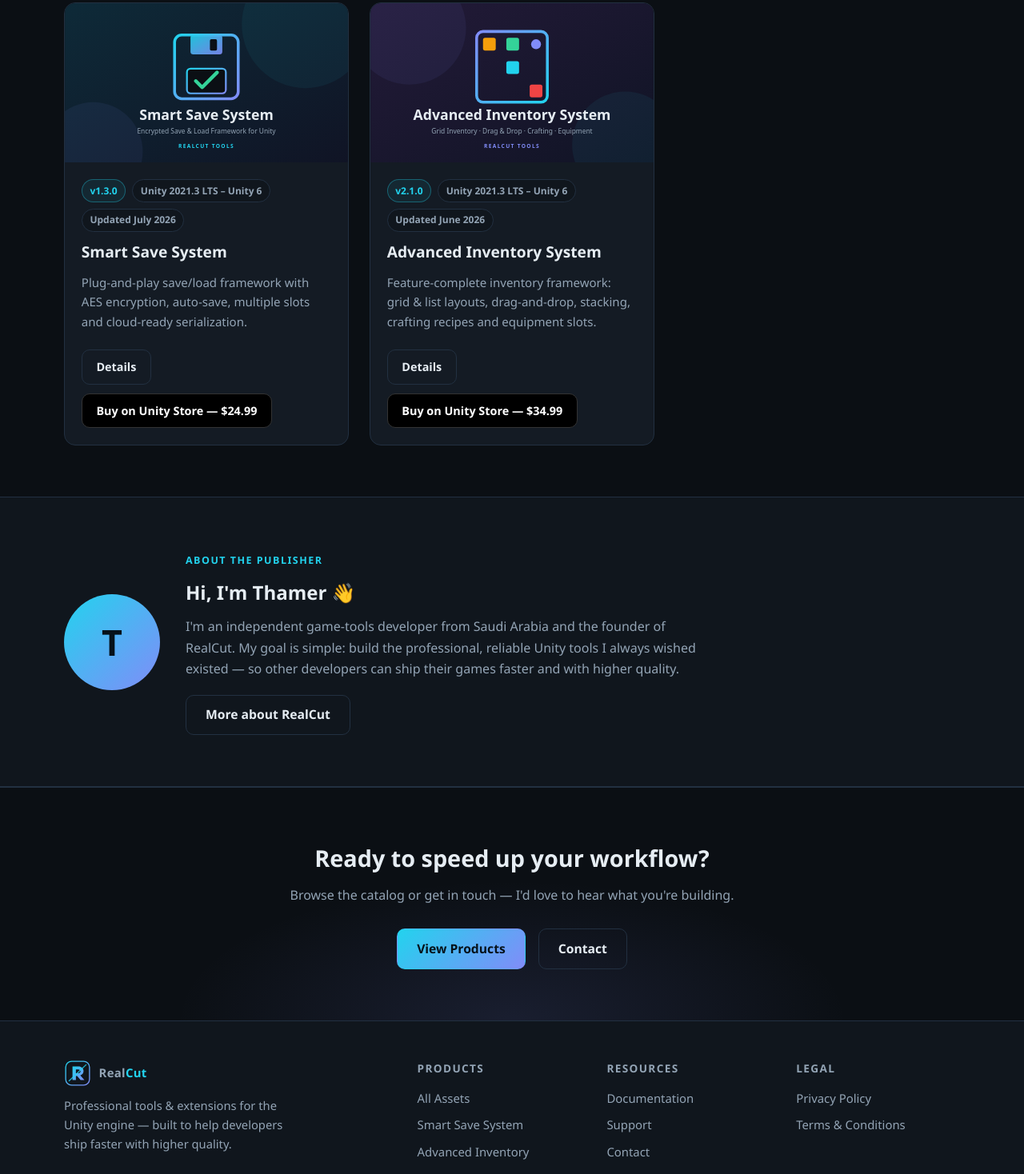
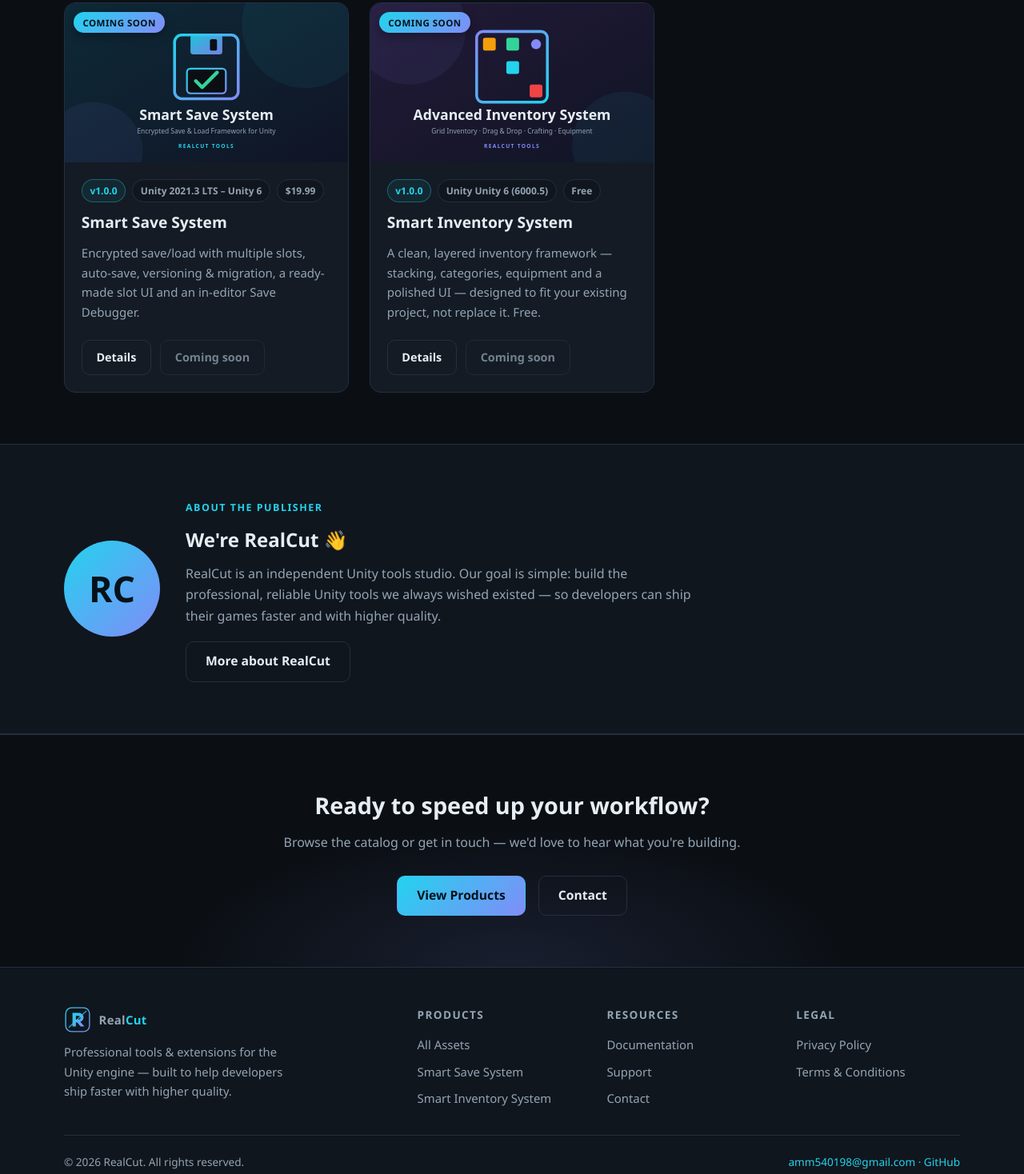
Before and after one commit to thamer-21/thamer-21.github.io, a plain HTML site: page index.html in a window 1280 px wide. Shown: the part 1414-2882 px from the top of the page at 80% size. Drawn offline with Linux system fonts and the light colour scheme.

Commit message:
Update catalog to real assets; company-wide RealCut branding
- Replace placeholder products with the real two assets:
  Smart Save System ($19.99, launch-week 30% off, coming soon) and
  Smart Inventory System (free, coming soon).
- Coming-soon status shows a disabled button instead of a dead store link.
- Reframe the publisher from a personal founder to RealCut the studio.
- Fix a stale footer link to the old product id.
- Ignore internal working folders so they are never published.

```diff
--- a/css/style.css
+++ b/css/style.css
@@ -158,6 +158,49 @@
   border-color: #333;
 }
 .btn-store:hover { border-color: var(--accent); box-shadow: 0 8px 24px rgba(0, 0, 0, 0.4); }
+
+/* A "Coming soon" action: looks like a button, does nothing, never a dead link. */
+.btn.is-disabled {
+  background: transparent;
+  color: var(--text-dim);
+  border-color: var(--border);
+  cursor: default;
+  pointer-events: none;
+  opacity: 0.75;
+}
+.btn.is-disabled:hover { transform: none; box-shadow: none; }
+
+/* Price shown on a product's detail spec list. */
+.price-tag { font-weight: 700; color: var(--text); }
+.price-tag.free { color: var(--accent); }
+.price-offer {
+  display: inline-block;
+  margin-left: 0.5rem;
+  font-size: 0.78rem;
+  font-weight: 600;
+  color: var(--accent);
+  border: 1px solid rgba(34, 211, 238, 0.35);
+  background: rgba(34, 211, 238, 0.07);
+  border-radius: 999px;
+  padding: 0.1rem 0.55rem;
+}
+
+/* "Coming soon" ribbon across a product card's thumbnail. */
+.thumb { position: relative; }
+.ribbon {
+  position: absolute;
+  top: 0.7rem;
+  left: 0.7rem;
+  font-size: 0.72rem;
+  font-weight: 700;
+  letter-spacing: 0.04em;
+  text-transform: uppercase;
+  color: #06121a;
+  background: linear-gradient(135deg, var(--accent), var(--accent-2));
+  border-radius: 999px;
+  padding: 0.22rem 0.7rem;
+  box-shadow: 0 4px 14px rgba(0, 0, 0, 0.35);
+}
 
 /* ---------- Hero ---------- */
 .hero {
--- a/index.html
+++ b/index.html
@@ -84,14 +84,14 @@
     <section class="section alt">
       <div class="container">
         <div class="about-hero">
-          <div class="avatar">T</div>
+          <div class="avatar">RC</div>
           <div>
             <span class="eyebrow">About the publisher</span>
-            <h2 style="margin-bottom:0.6rem">Hi, I'm Thamer 👋</h2>
+            <h2 style="margin-bottom:0.6rem">We're RealCut 👋</h2>
             <p style="color:var(--text-dim); max-width:640px">
-              I'm an independent game-tools developer from Saudi Arabia and the founder of RealCut.
-              My goal is simple: build the professional, reliable Unity tools I always wished existed —
-              so other developers can ship their games faster and with higher quality.
+              RealCut is an independent Unity tools studio. Our goal is simple: build the professional,
+              reliable Unity tools we always wished existed — so developers can ship their games faster
+              and with higher quality.
             </p>
             <div style="margin-top:1.2rem">
               <a href="about.html" class="btn btn-outline">More about RealCut</a>
@@ -105,7 +105,7 @@
     <section class="cta-band">
       <div class="container">
         <h2>Ready to speed up your workflow?</h2>
-        <p>Browse the catalog or get in touch — I'd love to hear what you're building.</p>
+        <p>Browse the catalog or get in touch — we'd love to hear what you're building.</p>
         <div class="hero-actions">
           <a href="products.html" class="btn btn-primary">View Products</a>
           <a href="contact.html" class="btn btn-outline">Contact</a>
--- a/js/main.js
+++ b/js/main.js
@@ -51,7 +51,7 @@
           <ul>
             <li><a href="products.html">All Assets</a></li>
             <li><a href="product.html?id=smart-save">Smart Save System</a></li>
-            <li><a href="product.html?id=advanced-inventory">Advanced Inventory</a></li>
+            <li><a href="product.html?id=smart-inventory">Smart Inventory System</a></li>
           </ul>
         </div>
         <div>
--- a/js/products.js
+++ b/js/products.js
@@ -1,37 +1,43 @@
 /* RealCut — product catalog data + render logic.
-   NOTE: These are sample/showcase entries for the publisher portfolio.
-   Replace images, links and copy with real asset data before going live. */
+   Real asset data. `status` drives the card/button: "coming-soon" shows a
+   disabled button and hides the (not-yet-real) store link; "live" shows a
+   working Buy button. Flip Smart Save to "live" and fill storeUrl on launch. */
 
 const PRODUCTS = {
   "smart-save": {
     name: "Smart Save System",
-    tagline: "A complete, encrypted save & load solution for Unity — set up in minutes.",
+    tagline: "A complete, encrypted save & load framework for Unity — two simple APIs, zero setup.",
     shortDesc:
-      "Plug-and-play save/load framework with AES encryption, auto-save, multiple slots and cloud-ready serialization.",
-    version: "1.3.0",
+      "Encrypted save/load with multiple slots, auto-save, versioning & migration, a ready-made slot UI and an in-editor Save Debugger.",
+    version: "1.0.0",
     unity: "2021.3 LTS – Unity 6",
-    updated: "July 2026",
-    price: "$24.99",
+    updated: "Launching soon",
+    price: "$19.99",
+    status: "coming-soon",
+    launchOffer: "30% off launch week",
     category: "Tools / Utilities",
-    storeUrl: "https://assetstore.unity.com/",
+    storeUrl: "",
     images: [
       "assets/img/smart-save-1.svg",
       "assets/img/smart-save-2.svg",
       "assets/img/smart-save-3.svg",
     ],
     features: [
-      "<strong>One-line saving</strong> — save any object with a single attribute, no boilerplate code.",
-      "<strong>AES-256 encryption</strong> — protect player data from tampering out of the box.",
-      "<strong>Auto-save & save slots</strong> — configurable intervals and unlimited named slots.",
-      "<strong>Cloud-ready</strong> — JSON serialization compatible with Steam Cloud & PlayFab.",
-      "<strong>Cross-platform</strong> — PC, mobile, WebGL and consoles with one API.",
-      "<strong>Zero dependencies</strong> — pure C#, no third-party packages required.",
+      "<strong>Two APIs</strong> — simple key/value (<code>SmartSave.Set/Get</code>) and <code>[SmartSave]</code> attribute auto-capture.",
+      "<strong>AES-256 encryption</strong> (or XOR / none) with optional GZip compression.",
+      "<strong>Async saving</strong> — non-blocking writes so large saves never hitch your frame rate.",
+      "<strong>Multiple save slots</strong> with automatic gameplay screenshots and metadata.",
+      "<strong>Ready-made Save Slots menu</strong> (uGUI + TextMeshPro) with delete confirmation.",
+      "<strong>Auto Save Manager</strong> — timer, scene change, checkpoint, pause or quit triggers.",
+      "<strong>Save versioning & migration</strong> — old player saves keep working across updates.",
+      "<strong>In-editor Save Debugger</strong> — inspect, edit, export and delete saves as you develop.",
+      "<strong>Cross-platform, zero dependencies</strong> — PC, mobile, WebGL, consoles · IL2CPP & Mono.",
     ],
     howToUse: [
       "Import the package from the Unity Asset Store.",
-      "Add the <code>SmartSaveManager</code> prefab to your first scene.",
-      "Mark any field you want persisted with the <code>[SmartSave]</code> attribute.",
-      "Call <code>SmartSave.Save()</code> and <code>SmartSave.Load()</code> — that's it.",
+      "Call <code>SmartSave.Set(\"coins\", 100)</code> then <code>SmartSave.Save()</code> — encrypted, on disk.",
+      "Or mark fields with <code>[SmartSave]</code> and add a <code>SaveableEntity</code> component.",
+      "Call <code>SmartSave.Load()</code> — everything comes back. That's it.",
     ],
     compatibility: [
       ["Unity 2021.3 LTS", "yes"],
@@ -41,70 +47,88 @@
       ["IL2CPP & Mono", "yes"],
     ],
     changelog: [
-      ["v1.3.0", "July 2026", "Added Unity 6 support, new visual save-slot browser window, WebGL IndexedDB backend."],
-      ["v1.2.1", "April 2026", "Fixed auto-save timing issue on scene reload; performance improvements for large save files."],
-      ["v1.2.0", "February 2026", "Added AES-256 encryption option and save-file versioning/migration API."],
-      ["v1.0.0", "November 2025", "Initial release."],
+      ["v1.0.0", "Launching soon", "Initial release — two APIs, AES-256 encryption, slots, auto-save, versioning, ready-made slot UI and Save Debugger."],
     ],
     faq: [
       ["Does it work with my existing project?", "Yes — Smart Save System is additive. You mark the fields you want saved and it never touches the rest of your code."],
-      ["Can I save custom classes?", "Absolutely. Any serializable class works, and you can write custom converters for special types."],
-      ["Is multiplayer supported?", "The system is local-first, but its JSON output can be synced through any backend (PlayFab, Firebase, your own server)."],
-      ["Do I get updates for free?", "Yes, all 1.x updates are free for existing customers on the Unity Asset Store."],
+      ["Can I save custom classes?", "Yes. Any [Serializable] type works — Vector3, Color and your own classes included."],
+      ["Will player saves break when I update my game?", "No. Built-in save versioning and migration callbacks keep old saves loading across updates."],
+      ["Does it have dependencies?", "None. Pure C# with full source; TextMeshPro (built into Unity) is only used by the optional ready-made menu."],
     ],
   },
 
-  "advanced-inventory": {
-    name: "Advanced Inventory System",
-    tagline: "Grid-based inventory with drag & drop, crafting and full UI — ready for your RPG or survival game.",
+  "smart-inventory": {
+    name: "Smart Inventory System",
+    tagline: "An integration-first inventory framework that drops into the game you already have.",
     shortDesc:
-      "Feature-complete inventory framework: grid & list layouts, drag-and-drop, stacking, crafting recipes and equipment slots.",
-    version: "2.1.0",
-    unity: "2021.3 LTS – Unity 6",
-    updated: "June 2026",
-    price: "$34.99",
+      "A clean, layered inventory framework — stacking, categories, equipment and a polished UI — designed to fit your existing project, not replace it. Free.",
+    version: "1.0.0",
+    unity: "Unity 6 (6000.5)",
+    updated: "Coming soon",
+    price: "Free",
+    status: "coming-soon",
     category: "Systems / Gameplay",
-    storeUrl: "https://assetstore.unity.com/",
+    storeUrl: "",
     images: [
       "assets/img/inventory-1.svg",
       "assets/img/inventory-2.svg",
       "assets/img/inventory-3.svg",
     ],
     features: [
-      "<strong>Grid & list layouts</strong> — Resident-Evil-style grids or classic RPG lists, switchable at runtime.",
-      "<strong>Drag, drop & stack</strong> — polished interactions with ghost previews and stack splitting.",
-      "<strong>Crafting system</strong> — recipe ScriptableObjects with ingredient validation and crafting queues.",
-      "<strong>Equipment slots</strong> — weapon, armor and accessory slots with stat modifiers.",
-      "<strong>Save integration</strong> — works out of the box with Smart Save System.",
-      "<strong>UGUI + UI Toolkit</strong> — prefabs for both UI systems included.",
+      "<strong>Integration-first</strong> — a strictly layered architecture (Data / Runtime / Service / UI) that drops into an existing project without taking it over.",
+      "<strong>Stacking, categories, tags, rarity & weight</strong> — the inventory model most games actually need.",
+      "<strong>Equipment slots</strong> with per-slot constraints.",
+      "<strong>Polished AAA UI</strong> — grid & list, drag & drop with ghost preview, tooltips, context menu, hotbar, search, sort, filter and themes.",
+      "<strong>Any save system</strong> — ID-based runtime state; first-class Smart Save integration, never required.",
+      "<strong>Engine-light, testable core</strong> — quest/inventory logic provable without entering Play mode.",
     ],
     howToUse: [
       "Import the package and open the included demo scene.",
-      "Create your items as <code>ItemDefinition</code> ScriptableObjects.",
-      "Drop the <code>InventoryPanel</code> prefab into your canvas.",
-      "Hook pickup/use events through the built-in <code>InventoryEvents</code> API.",
+      "Define your items as ScriptableObject definitions.",
+      "Drop the inventory UI prefab into your canvas.",
+      "Drive it through the typed event system — no manager forced into your bootstrap.",
     ],
     compatibility: [
-      ["Unity 2021.3 LTS", "yes"],
-      ["Unity 2022.3 LTS", "yes"],
-      ["Unity 2023 / Unity 6", "yes"],
-      ["UGUI", "yes"],
-      ["UI Toolkit", "yes"],
+      ["Unity 6 (6000.5)", "yes"],
+      ["Built-in / URP / HDRP", "yes"],
+      ["uGUI + TextMeshPro", "yes"],
+      ["IL2CPP & Mono", "yes"],
+      ["Works with Smart Save", "yes"],
     ],
     changelog: [
-      ["v2.1.0", "June 2026", "Added UI Toolkit prefab set, controller/gamepad navigation and item tooltip designer."],
-      ["v2.0.0", "March 2026", "Major rewrite: new crafting queue system, equipment stat modifiers, 40% faster grid rendering."],
-      ["v1.5.0", "December 2025", "Added stack splitting, item rarity tiers and localization support."],
-      ["v1.0.0", "September 2025", "Initial release."],
+      ["v1.0.0", "Coming soon", "Initial free release — layered inventory framework with a full UI kit and developer tools."],
     ],
     faq: [
-      ["Does it include example art?", "Yes — a full set of demo item icons and UI sprites is included (CC0, safe to ship)."],
-      ["Can I use my own UI design?", "Yes. All visuals are plain prefabs — restyle them or bind the API to your own UI."],
-      ["Does it support gamepads?", "Yes, full controller navigation was added in v2.1.0."],
-      ["Does it work with Smart Save System?", "Yes, first-class integration is included — inventories persist with one checkbox."],
+      ["How much does it cost?", "It's free — released to introduce RealCut and give developers a clean inventory foundation to build on."],
+      ["Do I have to adopt a whole ecosystem?", "No. That's the whole point: it's a layer that fits your existing architecture, UI and save system — not a host that replaces them."],
+      ["Can I use my own UI?", "Yes. The UI is optional and replaceable; the framework is fully usable with zero UI."],
+      ["Does it work with Smart Save System?", "Yes — first-class integration in one line, and never a hard dependency."],
     ],
   },
 };
+
+/* ---- shared helpers ---- */
+function isComingSoon(p) {
+  return p.status === "coming-soon" || !p.storeUrl;
+}
+
+// The primary action for a product. Coming-soon assets show a disabled button
+// instead of a dead store link — no false "Buy" before the asset is purchasable.
+function storeButton(p, label) {
+  if (isComingSoon(p)) {
+    return `<span class="btn btn-store is-disabled" aria-disabled="true">Coming soon</span>`;
+  }
+  return `<a class="btn btn-store" href="${p.storeUrl}" target="_blank" rel="noopener">${label} — ${p.price}</a>`;
+}
+
+// Price line: "Free", or the price with an optional launch-offer note.
+function priceLine(p) {
+  if (p.price === "Free") return `<span class="price-tag free">Free</span>`;
+  const offer = p.launchOffer
+    ? ` <span class="price-offer">${p.launchOffer}</span>`
+    : "";
+  return `<span class="price-tag">${p.price}</span>${offer}`;
+}
 
 /* ---- Products listing page ---- */
 function renderProductGrid(containerId) {
@@ -114,18 +138,21 @@
     .map(
       ([id, p]) => `
     <article class="product-card">
-      <a class="thumb" href="product.html?id=${id}"><img src="${p.images[0]}" alt="${p.name} cover image"></a>
+      <a class="thumb" href="product.html?id=${id}">
+        <img src="${p.images[0]}" alt="${p.name} cover image">
+        ${isComingSoon(p) ? '<span class="ribbon">Coming soon</span>' : ""}
+      </a>
       <div class="body">
         <div class="meta-row">
           <span class="badge accent">v${p.version}</span>
           <span class="badge">Unity ${p.unity}</span>
-          <span class="badge">Updated ${p.updated}</span>
+          <span class="badge">${p.price === "Free" ? "Free" : p.price}</span>
         </div>
         <h3><a href="product.html?id=${id}">${p.name}</a></h3>
         <p class="desc">${p.shortDesc}</p>
         <div class="card-actions">
           <a class="btn btn-outline" href="product.html?id=${id}">Details</a>
-          <a class="btn btn-store" href="${p.storeUrl}" target="_blank" rel="noopener">Buy on Unity Store — ${p.price}</a>
+          ${storeButton(p, "View on Unity Store")}
         </div>
       </div>
     </article>`
@@ -193,13 +220,14 @@
           <h1>${p.name}</h1>
           <p class="lead">${p.tagline}</p>
           <ul class="spec-list">
-            <li><span class="k">Current version</span><span class="v">v${p.version}</span></li>
+            <li><span class="k">Version</span><span class="v">v${p.version}</span></li>
             <li><span class="k">Supported Unity</span><span class="v">${p.unity}</span></li>
-            <li><span class="k">Last update</span><span class="v">${p.updated}</span></li>
+            <li><span class="k">Status</span><span class="v">${p.updated}</span></li>
+            <li><span class="k">Price</span><span class="v">${priceLine(p)}</span></li>
             <li><span class="k">Category</span><span class="v">${p.category}</span></li>
           </ul>
           <div class="card-actions">
-            <a class="btn btn-store" href="${p.storeUrl}" target="_blank" rel="noopener">Buy on Unity Asset Store — ${p.price}</a>
+            ${storeButton(p, "View on Unity Asset Store")}
             <a class="btn btn-outline" href="docs.html">Documentation</a>
           </div>
         </div>
@@ -249,9 +277,20 @@
     </section>
 
     <section class="detail-section" style="text-align:center">
-      <a class="btn btn-store" href="${p.storeUrl}" target="_blank" rel="noopener" style="font-size:1.05rem;padding:0.9rem 2.2rem">
-        Buy ${p.name} on the Unity Asset Store — ${p.price}
-      </a>
+      ${
+        isComingSoon(p)
+          ? `<p style="color:var(--text-dim);margin-bottom:1rem">${
+              p.price === "Free"
+                ? "Free on the Unity Asset Store — coming soon."
+                : `Launching soon on the Unity Asset Store at ${p.price}${
+                    p.launchOffer ? ` · ${p.launchOffer}` : ""
+                  }.`
+            }</p>
+             <span class="btn btn-store is-disabled" aria-disabled="true" style="font-size:1.05rem;padding:0.9rem 2.2rem">Coming soon</span>`
+          : `<a class="btn btn-store" href="${p.storeUrl}" target="_blank" rel="noopener" style="font-size:1.05rem;padding:0.9rem 2.2rem">
+               View ${p.name} on the Unity Asset Store — ${p.price}
+             </a>`
+      }
     </section>
   </div>`;
 
```
Also changed, not shown: about.html (+10 -11 lines), 1 other file.
